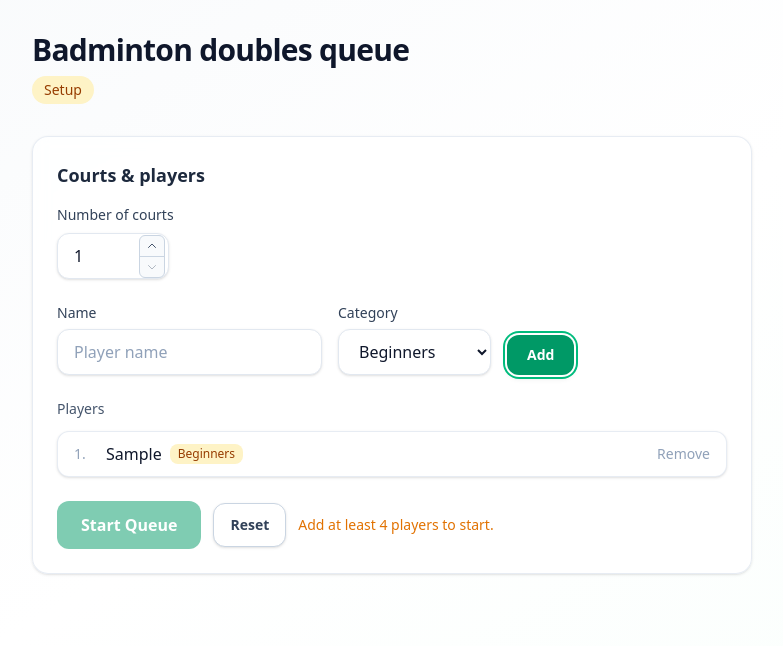
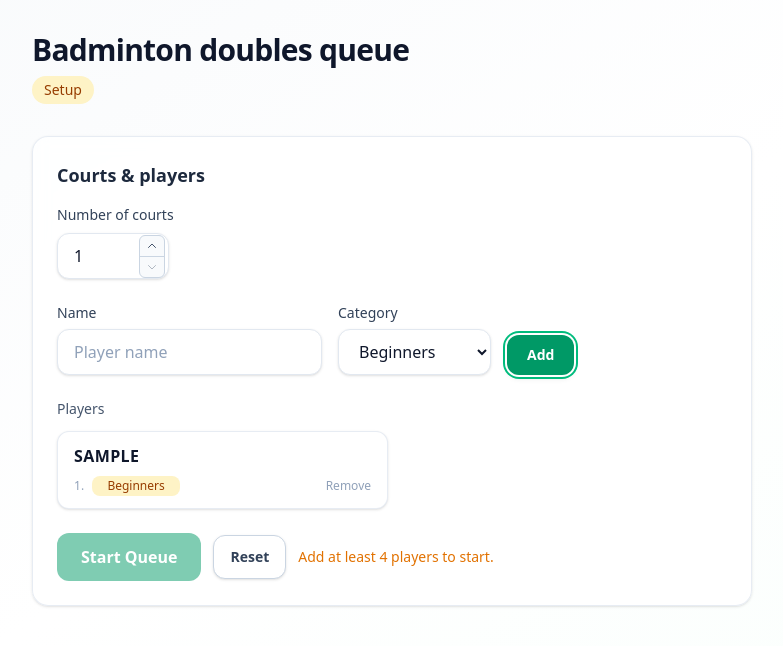
Before and after one commit to bmarangelo1-mb/badminton-queuing-app, a React (Vite) app: page / in a window 1280 px wide. Both pictures are taken after typing "Sample" into the empty fields and a click on the button "Add". Shown: the top 646 px of the page, without its empty margins (248-1031 px from the left). Built offline with nearby package versions, Linux system fonts and the light colour scheme.

Commit message:
UI improvement on player card

```diff
--- a/src/App.jsx
+++ b/src/App.jsx
@@ -101,9 +101,11 @@ function reducer(state, action) {
         (m) =>
           ![...m.team1, ...m.team2].some((p) => p.id === id)
       );
-      const removedPlayers = playerToRemove
-        ? [...state.removedPlayers, { ...playerToRemove, removedAt: Date.now() }]
-        : state.removedPlayers;
+      // Only add to removedPlayers if removed during active phase (not setup)
+      const removedPlayers =
+        state.phase === 'active' && playerToRemove
+          ? [...state.removedPlayers, { ...playerToRemove, removedAt: Date.now() }]
+          : state.removedPlayers;
       return { ...state, players, queue, matches, removedPlayers };
     }
 
--- a/src/components/EndQueueSummary.jsx
+++ b/src/components/EndQueueSummary.jsx
@@ -2,7 +2,7 @@ function CategoryBadge({ category }) {
   const isBeginners = category === 'Beginners';
   return (
     <span
-      className={`rounded-lg px-2 py-0.5 text-xs font-medium ${
+      className={`inline-flex min-w-[5.5rem] items-center justify-center rounded-lg px-2 py-0.5 text-xs font-medium ${
         isBeginners ? 'bg-amber-100 text-amber-800' : 'bg-slate-100 text-slate-700'
       }`}
     >
--- a/src/components/ManualMatchMaker.jsx
+++ b/src/components/ManualMatchMaker.jsx
@@ -4,7 +4,7 @@ function CategoryBadge({ category }) {
   const isBeginners = category === 'Beginners';
   return (
     <span
-      className={`rounded-lg px-2 py-0.5 text-xs font-medium ${
+      className={`inline-flex min-w-[5.5rem] items-center justify-center rounded-lg px-2 py-0.5 text-xs font-medium ${
         isBeginners ? 'bg-amber-100 text-amber-800' : 'bg-slate-100 text-slate-700'
       }`}
     >
--- a/src/components/MatchCard.jsx
+++ b/src/components/MatchCard.jsx
@@ -43,7 +43,7 @@ function TeamDisplay({ team }) {
           {i > 0 && <span className="text-slate-400">+</span>}
           <span className="font-medium text-slate-900">{p.name}</span>
           <span
-            className={`rounded px-1.5 py-0.5 text-xs font-medium ${
+            className={`inline-flex min-w-[5.5rem] items-center justify-center rounded px-1.5 py-0.5 text-xs font-medium ${
               p.category === 'Beginners'
                 ? 'bg-amber-100 text-amber-800'
                 : 'bg-slate-200 text-slate-700'
--- a/src/components/PlayerList.jsx
+++ b/src/components/PlayerList.jsx
@@ -6,17 +6,20 @@ export default function PlayerList({ players, onRemove }) {
   }
 
   return (
-    <ul className="space-y-2">
+    <ul className="grid gap-2 sm:grid-cols-2">
       {players.map((p, i) => (
         <li
           key={p.id}
-          className="flex items-center justify-between gap-2 rounded-xl border border-slate-200/80 bg-white px-4 py-2.5 shadow-sm transition hover:shadow-md"
+          className="flex flex-col rounded-xl border border-slate-200/80 bg-white px-4 py-3 shadow-sm transition hover:shadow-md"
         >
-          <div className="flex items-center gap-2">
-            <span className="w-6 text-sm text-slate-400">{i + 1}.</span>
-            <span className="font-medium text-slate-900">{p.name}</span>
+          <div className="mb-2 font-semibold uppercase tracking-wide text-slate-900">
+            {p.name}
+          </div>
+          <div className="flex flex-wrap items-center justify-between gap-2">
+            <div className="flex flex-wrap items-center gap-2">
+              <span className="text-xs text-slate-400">{i + 1}.</span>
               <span
-              className={`rounded-lg px-2 py-0.5 text-xs font-medium ${
+                className={`inline-flex min-w-[5.5rem] items-center justify-center rounded-lg px-2 py-0.5 text-xs font-medium ${
                   p.category === 'Beginners'
                     ? 'bg-amber-100 text-amber-800'
                     : 'bg-slate-100 text-slate-700'
@@ -29,11 +32,12 @@ export default function PlayerList({ players, onRemove }) {
               <button
                 type="button"
                 onClick={() => onRemove(p.id)}
-              className="text-sm text-slate-400 hover:text-red-500 focus:outline-none"
+                className="text-xs font-medium text-slate-400 hover:text-red-500 focus:outline-none"
               >
                 Remove
               </button>
             )}
+          </div>
         </li>
       ))}
     </ul>
--- a/src/components/PlayerStatusList.jsx
+++ b/src/components/PlayerStatusList.jsx
@@ -15,7 +15,7 @@ function CategoryBadge({ category }) {
   const isBeginners = category === 'Beginners';
   return (
     <span
-      className={`rounded-lg px-2 py-0.5 text-xs font-medium ${
+      className={`inline-flex min-w-[5.5rem] items-center justify-center rounded-lg px-2 py-0.5 text-xs font-medium ${
         isBeginners ? 'bg-amber-100 text-amber-800' : 'bg-slate-100 text-slate-700'
       }`}
     >
@@ -36,10 +36,13 @@ export default function PlayerStatusList({ players, playingIds, onRemove }) {
       {players.map((p) => (
         <li
           key={p.id}
-          className="flex flex-wrap items-center justify-between gap-2 rounded-xl border border-slate-200/80 bg-white px-4 py-3 shadow-sm transition hover:shadow-md"
+          className="flex flex-col rounded-xl border border-slate-200/80 bg-white px-4 py-3 shadow-sm transition hover:shadow-md"
         >
+          <div className="mb-2 font-semibold uppercase tracking-wide text-slate-900">
+            {p.name}
+          </div>
+          <div className="flex flex-wrap items-center justify-between gap-2">
             <div className="flex flex-wrap items-center gap-2">
-            <span className="font-medium text-slate-900">{p.name}</span>
               <CategoryBadge category={p.category} />
               <StatusBadge status={playingIds.has(p.id) ? 'playing' : 'waiting'} />
               <span className="text-xs text-slate-500" title="Games played">
@@ -50,11 +53,12 @@ export default function PlayerStatusList({ players, playingIds, onRemove }) {
               <button
                 type="button"
                 onClick={() => onRemove(p.id)}
-              className="text-sm text-slate-400 hover:text-red-500 focus:outline-none"
+                className="text-xs font-medium text-slate-400 hover:text-red-500 focus:outline-none"
               >
                 Remove
               </button>
             )}
+          </div>
         </li>
       ))}
     </ul>
--- a/src/components/PlayerSummary.jsx
+++ b/src/components/PlayerSummary.jsx
@@ -2,7 +2,7 @@ function CategoryBadge({ category }) {
   const isBeginners = category === 'Beginners';
   return (
     <span
-      className={`rounded-lg px-2 py-0.5 text-xs font-medium ${
+      className={`inline-flex min-w-[5.5rem] items-center justify-center rounded-lg px-2 py-0.5 text-xs font-medium ${
         isBeginners ? 'bg-amber-100 text-amber-800' : 'bg-slate-100 text-slate-700'
       }`}
     >
@@ -26,20 +26,24 @@ export default function PlayerSummary({ removedPlayers }) {
   });
 
   return (
-    <div className="space-y-2">
+    <div className="grid gap-2 sm:grid-cols-2">
       {sorted.map((p) => (
         <div
           key={p.id}
-          className="flex flex-wrap items-center justify-between gap-2 rounded-xl border border-slate-200/60 bg-slate-50/50 px-4 py-2.5"
+          className="flex flex-col rounded-xl border border-slate-200/60 bg-slate-50/50 px-4 py-3"
         >
-          <div className="flex flex-wrap items-center gap-2">
-            <span className="font-medium text-slate-700">{p.name}</span>
-            <CategoryBadge category={p.category} />
-            <span className="text-xs text-slate-500">
-              {p.gamesPlayed} game{p.gamesPlayed !== 1 ? 's' : ''} played
-            </span>
+          <div className="mb-2 font-semibold uppercase tracking-wide text-slate-700">
+            {p.name}
           </div>
-          <span className="text-xs text-slate-400">Removed</span>
+          <div className="flex flex-wrap items-center justify-between gap-2">
+            <div className="flex flex-wrap items-center gap-2">
+              <CategoryBadge category={p.category} />
+              <span className="text-xs text-slate-500">
+                {p.gamesPlayed} game{p.gamesPlayed !== 1 ? 's' : ''} played
+              </span>
+            </div>
+            <span className="text-xs font-medium text-slate-400">Removed</span>
+          </div>
         </div>
       ))}
     </div>
```
Lines whose indentation alone changed are shown as unchanged.
